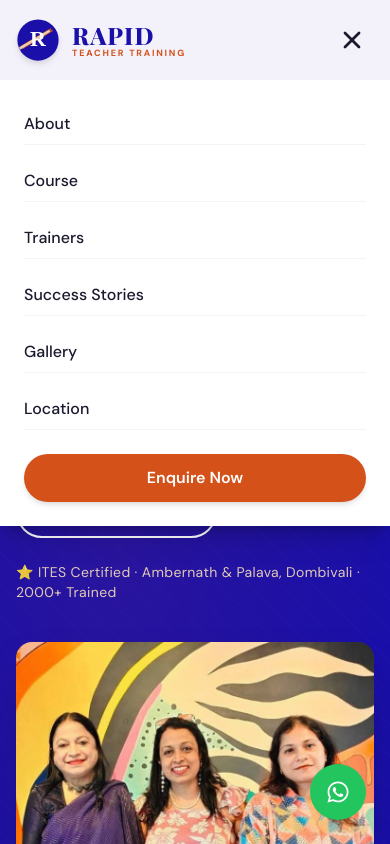
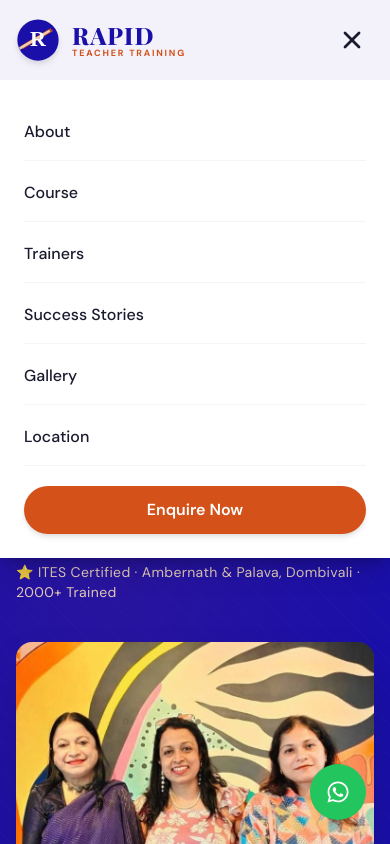
Before and after one commit to Aadityavarier/teacherstraining, a React (Vite) app: page / in a window 390 px wide. Both pictures are taken after a click on the button "Toggle menu". Shown: the top 844 px of the page. Built offline with nearby package versions, Linux system fonts and the light colour scheme.

Commit message:
updated mobile bug3

```diff
--- a/src/components/Hero.jsx
+++ b/src/components/Hero.jsx
@@ -45,7 +45,7 @@ const Hero = () => {
       {/* Subtle radial glow */}
       <div className="absolute inset-0 pointer-events-none bg-[radial-gradient(ellipse_at_30%_50%,rgba(212,82,26,0.08)_0%,transparent_70%)]" />
 
-      <div className="relative z-10 max-w-7xl mx-auto px-4 sm:px-6 lg:px-8 flex items-center min-h-screen">
+      <div className="relative max-w-7xl mx-auto px-4 sm:px-6 lg:px-8 flex items-center min-h-screen">
         <div className="grid grid-cols-1 lg:grid-cols-5 gap-10 lg:gap-16 items-center w-full py-28 lg:py-0">
           {/* Text Column — 60% (3 of 5 cols) */}
           <motion.div
--- a/src/components/Navbar.jsx
+++ b/src/components/Navbar.jsx
@@ -118,31 +118,26 @@ const Navbar = () => {
             initial={{ height: 0, opacity: 0 }}
             animate={{ height: 'auto', opacity: 1 }}
             exit={{ height: 0, opacity: 0 }}
-            transition={{ duration: 0.35, ease: [0.25, 0.4, 0.25, 1] }}
+            transition={{ duration: 0.3, ease: [0.25, 0.4, 0.25, 1] }}
             className="lg:hidden overflow-hidden bg-white shadow-xl"
+            style={{ position: 'relative', zIndex: 200 }}
           >
-            <div className="px-6 py-6 flex flex-col gap-4">
-              {navLinks.map((link, i) => (
-                <motion.button
+            <div className="px-6 py-6 flex flex-col gap-1">
+              {navLinks.map((link) => (
+                <button
                   key={link.id}
-                  initial={{ x: -20, opacity: 0 }}
-                  animate={{ x: 0, opacity: 1 }}
-                  transition={{ delay: i * 0.05, duration: 0.2 }}
                   onClick={() => scrollToSection(link.id)}
-                  className="text-left text-text-primary font-sans font-medium text-base py-2 border-b border-gray-100 hover:text-accent transition-colors duration-200"
+                  className="text-left text-text-primary font-sans font-medium text-base py-4 border-b border-gray-100 hover:text-accent transition-colors duration-200 w-full"
                 >
                   {link.label}
-                </motion.button>
+                </button>
               ))}
-              <motion.button
-                initial={{ x: -20, opacity: 0 }}
-                animate={{ x: 0, opacity: 1 }}
-                transition={{ delay: navLinks.length * 0.05, duration: 0.2 }}
+              <button
                 onClick={() => scrollToSection('contact')}
-                className="mt-2 bg-accent text-white font-sans font-semibold text-base rounded-full px-6 py-3 shadow-md hover:shadow-lg hover:brightness-110 transition-all duration-200 text-center"
+                className="mt-4 bg-accent text-white font-sans font-semibold text-base rounded-full px-6 py-3 shadow-md hover:shadow-lg hover:brightness-110 transition-all duration-200 text-center w-full"
               >
                 Enquire Now
-              </motion.button>
+              </button>
             </div>
           </motion.div>
         )}
```
